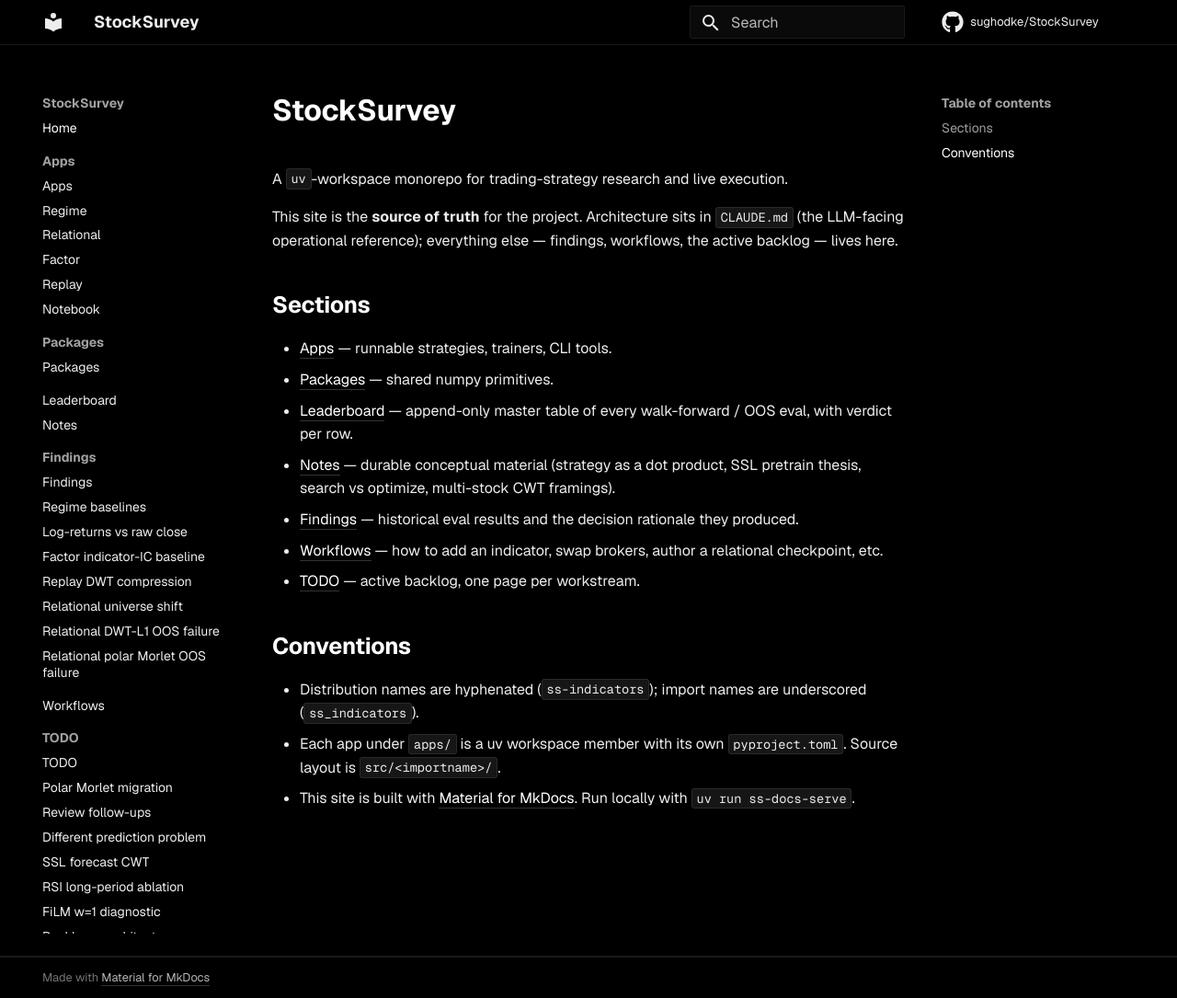
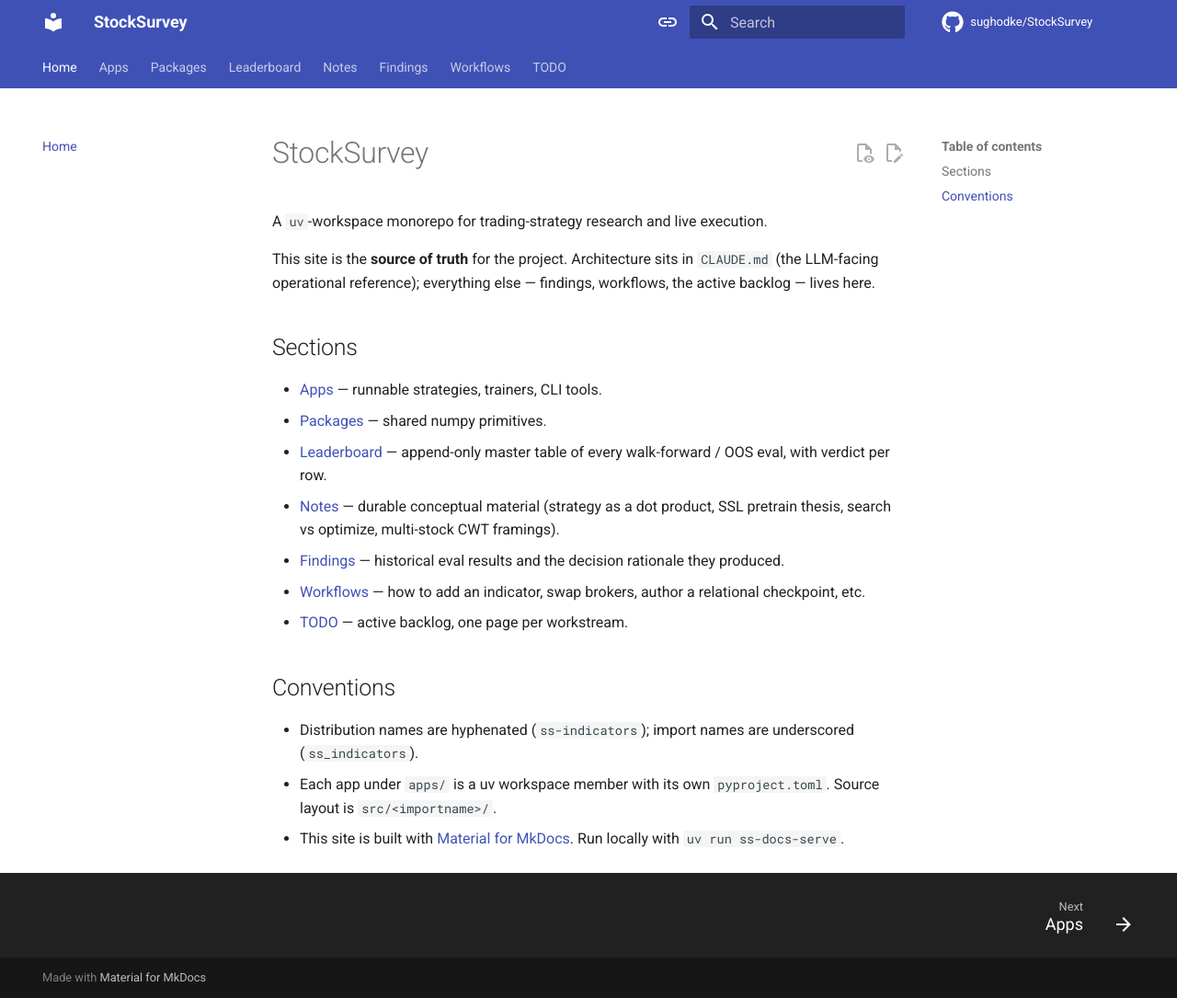
Before and after one commit to sughodke/StockSurvey, an MkDocs documentation site: the page built from apps/docs/docs/index.md, in a window 1280 px wide and 1085 px high. Shown: the whole window at 92% size. Built offline with MkDocs 1.6.1 and Material for MkDocs 9.7.7, drawn with Linux system fonts in a browser that asks for light colours; comment, search, counter and statistics services are not loaded.

Commit message:
docs: mirror upstream squidfunk/mkdocs-material theme
Match the canonical Material for MkDocs project's own mkdocs.yml
theme block — drop the Vercel-style customisations.

theme:
- features (replaces the prior set with the upstream list):
  content.action.{edit,view}, content.code.{annotate,copy},
  content.tooltips, navigation.{footer,indexes,sections,tabs,top,
  tracking}, search.{highlight,share,suggest}, toc.follow.
- palette: 3-way toggle (system → light → dark) per the upstream
  pattern. Light = scheme default, primary indigo, accent indigo.
  Dark = scheme slate, primary black, accent indigo.
- font: Roboto / Roboto Mono (Google Fonts), upstream's choice.

Removed: stylesheets/extra.css (the Vercel-style overrides) and the
extra_css reference in mkdocs.yml. With slate primary=black and
accent=indigo from upstream, no overrides are needed for the look
to match.

Note: didn't pull in upstream's plugins (blog, minify) or hooks
(material/overrides) — those are mkdocs-material's own site
infrastructure, not part of the theme. Just `search` stays.

Co-Authored-By: Claude Opus 4.7 (1M context) <noreply@anthropic.com>

```diff
--- a/apps/docs/docs/stylesheets/extra.css
+++ /dev/null
@@ -1,126 +0,0 @@
-/* Vercel-style dark mode overrides for the slate scheme. */
-
-[data-md-color-scheme="slate"] {
-  /* Pure-black surfaces, layered subtly. */
-  --md-default-bg-color:           #000;
-  --md-default-bg-color--light:    #0a0a0a;
-  --md-default-bg-color--lighter:  #111;
-  --md-default-bg-color--lightest: #161616;
-
-  /* Foreground: sharp white on black, muted greys for secondary copy. */
-  --md-default-fg-color:           hsla(0, 0%, 93%, 1);
-  --md-default-fg-color--light:    hsla(0, 0%, 63%, 1);
-  --md-default-fg-color--lighter:  hsla(0, 0%, 53%, 1);
-  --md-default-fg-color--lightest: hsla(0, 0%, 33%, 1);
-
-  --md-typeset-color:              hsla(0, 0%, 93%, 1);
-  --md-typeset-a-color:            #fff;
-
-  /* Code blocks — flat dark surface with a thin border. */
-  --md-code-bg-color:              #0a0a0a;
-  --md-code-fg-color:              hsla(0, 0%, 93%, 1);
-
-  /* Header / tabs sit on pure black. */
-  --md-primary-fg-color:           #000;
-  --md-primary-bg-color:           hsla(0, 0%, 93%, 1);
-  --md-primary-bg-color--light:    hsla(0, 0%, 73%, 1);
-
-  /* Accent: stark white for selectable elements. */
-  --md-accent-fg-color:            #fff;
-  --md-accent-fg-color--transparent: hsla(0, 0%, 100%, 0.1);
-
-  /* Tables / dividers: hairline grey on black. */
-  --md-typeset-table-color:        hsla(0, 0%, 20%, 1);
-}
-
-/* Header + tab strip: flat, hairline border, no shadow. */
-[data-md-color-scheme="slate"] .md-header,
-[data-md-color-scheme="slate"] .md-tabs {
-  background-color: #000;
-  border-bottom: 1px solid #1a1a1a;
-  box-shadow: none;
-}
-
-/* Inline code: dark surface, thin grey border, monospace. */
-[data-md-color-scheme="slate"] .md-typeset code {
-  background-color: #161616;
-  border: 1px solid #2a2a2a;
-  border-radius: 3px;
-  padding: 0.1em 0.35em;
-}
-
-/* Code fences: slightly lighter than the page so they read as a block. */
-[data-md-color-scheme="slate"] .md-typeset pre > code {
-  border: 1px solid #1a1a1a;
-}
-
-/* Tables: hairline grid, no zebra. */
-[data-md-color-scheme="slate"] .md-typeset table:not([class]) {
-  border: 1px solid #1a1a1a;
-  background-color: transparent;
-}
-[data-md-color-scheme="slate"] .md-typeset table:not([class]) th {
-  background-color: #0a0a0a;
-  border-bottom: 1px solid #2a2a2a;
-}
-[data-md-color-scheme="slate"] .md-typeset table:not([class]) td {
-  border-top: 1px solid #1a1a1a;
-}
-
-/* Sidebar: transparent surface so the page background shows through. */
-[data-md-color-scheme="slate"] .md-sidebar,
-[data-md-color-scheme="slate"] .md-nav {
-  background-color: transparent;
-}
-
-/* Active nav item: white text, no background fill. */
-[data-md-color-scheme="slate"] .md-nav__link--active {
-  color: #fff;
-}
-
-/* Search input: flat, no rounded surface. */
-[data-md-color-scheme="slate"] .md-search__form {
-  background-color: #0a0a0a;
-  border: 1px solid #1a1a1a;
-}
-[data-md-color-scheme="slate"] .md-search__form:hover {
-  background-color: #111;
-}
-
-/* Admonitions: thin left border in the type colour, dark fill. */
-[data-md-color-scheme="slate"] .md-typeset .admonition,
-[data-md-color-scheme="slate"] .md-typeset details {
-  background-color: #0a0a0a;
-  border: 1px solid #1a1a1a;
-  box-shadow: none;
-}
-
-/* Links: white, subtle underline on hover. */
-[data-md-color-scheme="slate"] .md-typeset a {
-  color: #fff;
-  border-bottom: 1px solid hsla(0, 0%, 100%, 0.2);
-  text-decoration: none;
-}
-[data-md-color-scheme="slate"] .md-typeset a:hover {
-  border-bottom-color: #fff;
-  color: #fff;
-}
-
-/* Headings: tighter weight, more whitespace above. */
-[data-md-color-scheme="slate"] .md-typeset h1,
-[data-md-color-scheme="slate"] .md-typeset h2,
-[data-md-color-scheme="slate"] .md-typeset h3 {
-  color: #fff;
-  font-weight: 600;
-  letter-spacing: -0.01em;
-}
-
-/* Buttons / footer accents stay flat. */
-[data-md-color-scheme="slate"] .md-footer {
-  background-color: #000;
-  border-top: 1px solid #1a1a1a;
-}
-[data-md-color-scheme="slate"] .md-footer-meta {
-  background-color: #000;
-  border-top: 1px solid #1a1a1a;
-}
--- a/apps/docs/mkdocs.yml
+++ b/apps/docs/mkdocs.yml
@@ -9,26 +9,45 @@ site_dir: site
 theme:
   name: material
   features:
-    - navigation.instant
+    - content.action.edit
+    - content.action.view
+    - content.code.annotate
+    - content.code.copy
+    - content.tooltips
+    - navigation.footer
+    - navigation.indexes
     - navigation.sections
-    - navigation.expand
+    - navigation.tabs
+    - navigation.top
     - navigation.tracking
-    - content.code.copy
-    - content.tabs.link
     - search.highlight
+    - search.share
     - search.suggest
+    - toc.follow
+  palette:
+    - media: "(prefers-color-scheme)"
+      toggle:
+        icon: material/link
+        name: Switch to light mode
+    - media: "(prefers-color-scheme: light)"
+      scheme: default
+      primary: indigo
+      accent: indigo
+      toggle:
+        icon: material/toggle-switch
+        name: Switch to dark mode
+    - media: "(prefers-color-scheme: dark)"
+      scheme: slate
+      primary: black
+      accent: indigo
+      toggle:
+        icon: material/toggle-switch-off
+        name: Switch to system preference
   font:
-    text: Geist
-    code: Geist Mono
-  palette:
-    scheme: slate
-    primary: black
-    accent: white
+    text: Roboto
+    code: Roboto Mono
   icon:
     repo: fontawesome/brands/github
-
-extra_css:
-  - stylesheets/extra.css
 
 markdown_extensions:
   - admonition
```
